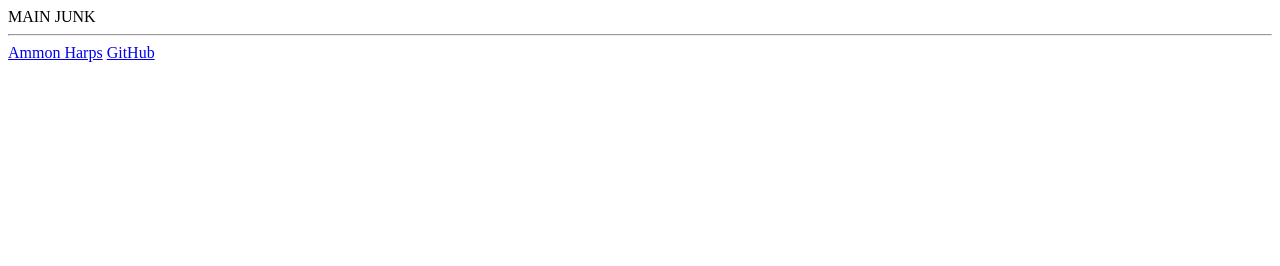
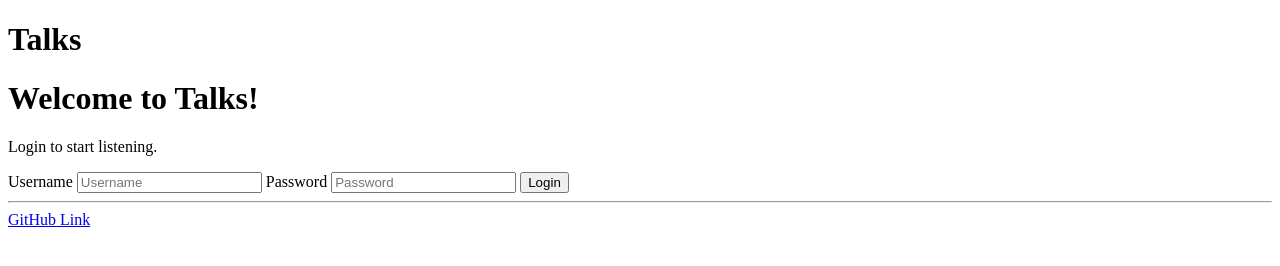
Before and after one commit to ammonharps-git/startup, a plain HTML site: page index.html in a window 1280 px wide. Drawn offline with Linux system fonts and the light colour scheme.

Commit message:
Added to my-playlists page, fixed footer, and fixed login password

```diff
--- a/index.html
+++ b/index.html
@@ -6,13 +6,26 @@
         <title>Document</title>
     </head>
     <body>
+        <header>
+            <h1>Talks</h1>
+        </header>
         <main>
-            MAIN JUNK
+            <!-- Login menu -->
+            <h1>Welcome to Talks!</h1>
+            <p>Login to start listening.</p>
+            <form method="get" action="main.html">
+                <label for="Username">Username</label>
+                <input type="text" id="username" placeholder="Username" />
+                <label for="Password">Password</label>
+                <input type="password" id="password" placeholder="Password" />
+                <button type="submit">Login</button>
+            </form>
         </main>
+
+        <!-- Github link footer-->
         <footer>
             <hr />
-            <a href="https://linkedin.com/in/ammonharps">Ammon Harps</a>
-            <a href="https://github.com/ammonharps-git/startup">GitHub</a>
+            <a href="https://github.com/ammonharps-git/startup">GitHub Link</a>
         </footer>
     </body>
 </html>
```
Also changed, not shown: my-playlists.html (added, +60 -0 lines).
